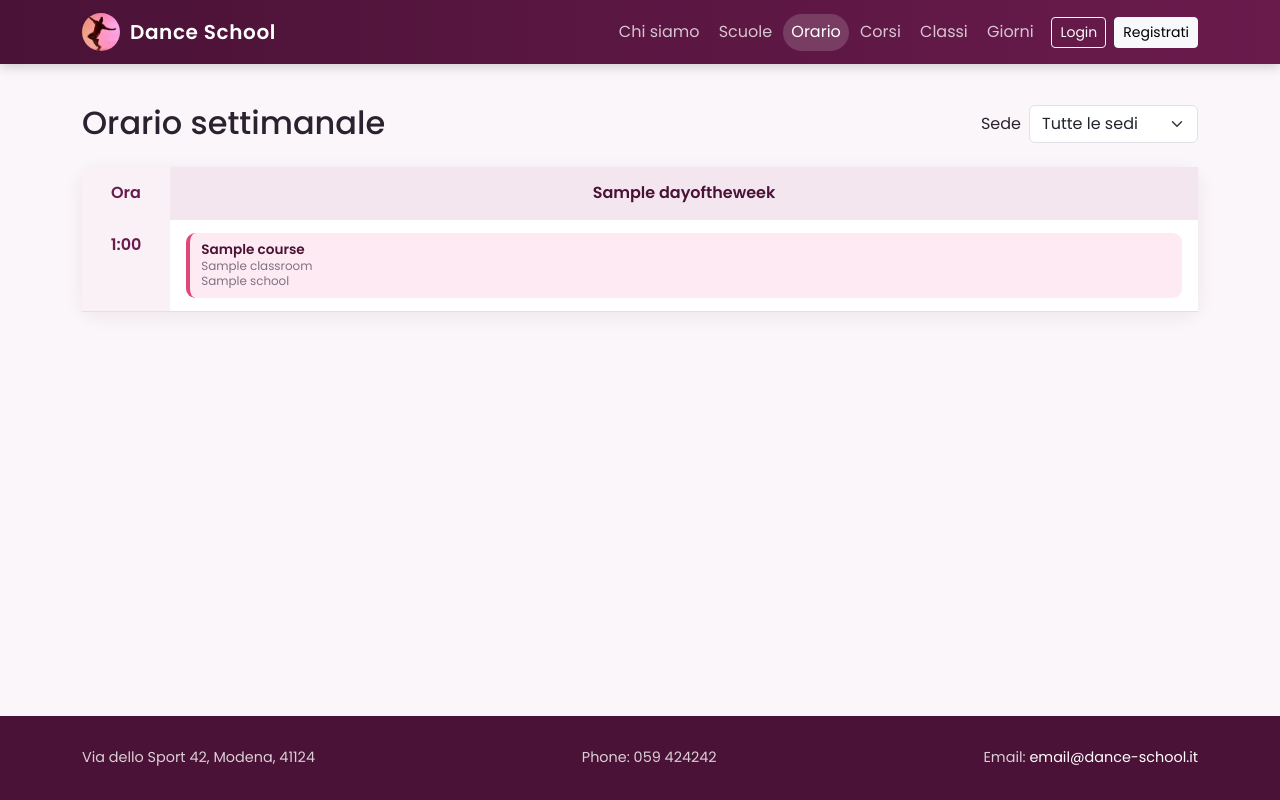
After one commit to Grass3525/dance-school, a Django app: page /school-conf/orario/ in a window 1280 px wide. The commit adds this page. Run offline with Django 5.2, Linux system fonts and the light colour scheme; tables that the repository leaves empty hold one stand-in row (values such as "Sample post"); some libraries are stand-ins or nearby versions.

Commit message:
add timetable

```diff
--- a/dance_school_project/urls.py
+++ b/dance_school_project/urls.py
@@ -9,4 +9,7 @@ urlpatterns = [
     path("admin/", admin.site.urls),
     path("school/", include("schoolmanagement.urls")),
     path("school-conf/", include("school.urls")),
-    path("api/v1/example/", views.api_example, name="api_example"),]
+    path("api/v1/example/", views.api_example, name="api_example"),
+    path("accounts/signup/", views.SignUpView.as_view(), name="signup"),
+    path("accounts/", include("django.contrib.auth.urls")),
+]
--- a/requirements.txt
+++ b/requirements.txt
@@ -1 +1,3 @@
 Django==6.1.2
+django-crispy-forms==2.7
+crispy-bootstrap5==2026.9
--- /dev/null
+++ b/school/templates/school/timetable.html
@@ -0,0 +1,61 @@
+{% extends "base.html" %}
+{% block title %}Orario settimanale{% endblock %}
+{% block content %}
+    <div class="d-flex justify-content-between align-items-center flex-wrap gap-3 mb-4">
+        <h1 class="h2 mb-0">Orario settimanale</h1>
+        <form method="get" class="d-flex align-items-center gap-2">
+            <label for="school" class="col-form-label">Sede</label>
+            <select name="school"
+                    id="school"
+                    class="form-select"
+                    onchange="this.form.submit()">
+                <option value="">Tutte le sedi</option>
+                {% for school in schools %}
+                    <option value="{{ school.pk }}"
+                            {% if school.pk == selected_school %}selected{% endif %}>
+                        {{ school.name }}
+                    </option>
+                {% endfor %}
+            </select>
+            <noscript>
+                <button type="submit" class="btn btn-brand">Filtra</button>
+            </noscript>
+        </form>
+    </div>
+    {% if rows and days %}
+        <div class="card">
+            <div class="table-responsive">
+                <table class="table timetable align-middle">
+                    <thead>
+                        <tr>
+                            <th class="hour-col">Ora</th>
+                            {% for day in days %}<th>{{ day.name }}</th>{% endfor %}
+                        </tr>
+                    </thead>
+                    <tbody>
+                        {% for row in rows %}
+                            <tr>
+                                <td class="hour-col">{{ row.hour }}:00</td>
+                                {% for cell in row.cells %}
+                                    <td>
+                                        {% for course in cell %}
+                                            <a class="slot" href="{% url 'course_detail' course.pk %}">
+                                                <strong>{{ course.subject }}</strong>
+                                                <small>{{ course.classroom.name }}</small>
+                                                {% if not selected_school %}<small>{{ course.school.name }}</small>{% endif %}
+                                            </a>
+                                        {% endfor %}
+                                    </td>
+                                {% endfor %}
+                            </tr>
+                        {% endfor %}
+                    </tbody>
+                </table>
+            </div>
+        </div>
+    {% else %}
+        <div class="alert alert-light border">
+            Nessun corso in programma{% if selected_school %} per questa sede{% endif %}.
+        </div>
+    {% endif %}
+{% endblock %}
--- a/school/urls.py
+++ b/school/urls.py
@@ -3,6 +3,11 @@ from django.urls import path
 from school import views
 
 urlpatterns = [
+    path(
+        "orario/",
+        views.TimetableView.as_view(),
+        name="timetable",
+    ),
     path(
         "corsi/",
         views.CourseListView.as_view(),
--- a/school/views.py
+++ b/school/views.py
@@ -3,6 +3,7 @@ from django.urls import reverse_lazy
 from django.views import generic
 
 from school.models import Classroom, Course, DayOfTheWeek
+from schoolmanagement.models import School
 
 __all__ = [
     "ClassroomDetailView",
@@ -16,6 +17,7 @@ __all__ = [
     "DayOfTheWeekDetailView",
     "DayOfTheWeekListView",
     "DayOfTheWeekUpdateView",
+    "TimetableView",
 ]
 
 
@@ -79,3 +81,37 @@ class CourseDeleteView(PermissionRequiredMixin, generic.DeleteView):
     permission_required = "school.delete_course"
     model = Course
     success_url = reverse_lazy("course_list")
+
+
+class TimetableView(generic.TemplateView):
+    """Orario settimanale: righe = orari di inizio, colonne = giorni."""
+
+    template_name = "school/timetable.html"
+
+    def get_context_data(self, **kwargs):
+        context = super().get_context_data(**kwargs)
+
+        school_id = self.request.GET.get("school", "")
+        school_id = int(school_id) if school_id.isdigit() else None
+
+        courses = Course.objects.select_related("day_of_the_week", "classroom", "school")
+        if school_id:
+            courses = courses.filter(school_id=school_id)
+        courses = list(courses.order_by("subject"))
+
+        days = list(DayOfTheWeek.objects.order_by("number"))
+        hours = sorted({course.starting_hour for course in courses})
+
+        grid = {}
+        for course in courses:
+            key = (course.starting_hour, course.day_of_the_week_id)
+            grid.setdefault(key, []).append(course)
+
+        context["days"] = days
+        context["rows"] = [
+            {"hour": hour, "cells": [grid.get((hour, day.id), []) for day in days]}
+            for hour in hours
+        ]
+        context["schools"] = School.objects.order_by("name")
+        context["selected_school"] = school_id
+        return context
--- a/static/css/style.css
+++ b/static/css/style.css
@@ -30,6 +30,7 @@ a:hover {
   color: var(--brand);
 }
 
+/* ---------- Navbar ---------- */
 .site-nav {
   background: linear-gradient(90deg, var(--brand-dark), var(--brand));
   box-shadow: 0 2px 12px rgb(0 0 0 / 20%);
@@ -63,6 +64,7 @@ a:hover {
   background: rgb(255 255 255 / 16%);
 }
 
+/* ---------- Layout ---------- */
 main {
   flex: 1;
   padding-top: 2.5rem;
@@ -85,6 +87,7 @@ main {
   margin: 0.15rem 0;
 }
 
+/* ---------- Hero ---------- */
 .hero {
   background: linear-gradient(135deg, var(--brand), var(--accent));
   color: #fff;
@@ -110,6 +113,7 @@ main {
   font-weight: 600;
 }
 
+/* ---------- Cards, tables ---------- */
 .card {
   border: 0;
   border-radius: var(--radius);
@@ -136,6 +140,7 @@ main {
   background: #fbeff5;
 }
 
+/* ---------- Buttons ---------- */
 .btn-brand {
   background: var(--brand);
   border-color: var(--brand);
@@ -159,6 +164,7 @@ main {
   color: #fff;
 }
 
+/* ---------- Detail ---------- */
 .detail-card dt {
   color: var(--muted);
   font-weight: 500;
@@ -168,38 +174,82 @@ main {
   font-weight: 500;
 }
 
-.form-card form p {
-  margin-bottom: 1.1rem;
-  display: flex;
-  flex-direction: column;
-}
-
-.form-card form label {
+/* ---------- Forms (crispy + Bootstrap) ---------- */
+.form-card .form-label {
   font-weight: 500;
-  margin-bottom: 0.3rem;
   color: var(--brand-dark);
 }
 
-.form-card form input:not([type="submit"]):not([type="hidden"]),
-.form-card form select {
+.form-card .form-control,
+.form-card .form-select {
+  border-radius: 0.55rem;
   padding: 0.6rem 0.8rem;
-  border: 1px solid #d9cdd5;
-  border-radius: 0.55rem;
-  background: #fff;
-  font: inherit;
 }
 
-.form-card form input:focus,
-.form-card form select:focus {
-  outline: 0;
+.form-card .form-control:focus,
+.form-card .form-select:focus {
   border-color: var(--accent);
   box-shadow: 0 0 0 0.2rem rgb(224 69 123 / 20%);
 }
 
-.form-card .errorlist {
-  list-style: none;
-  padding: 0;
-  margin: 0 0 0.3rem;
-  color: #c0204f;
-  font-size: 0.875rem;
+.form-card .form-text,
+.form-card .helptext {
+  color: var(--muted);
+  font-size: 0.85rem;
 }
+
+/* ---------- Orario settimanale ---------- */
+.timetable {
+  table-layout: fixed;
+  min-width: 52rem;
+}
+
+.timetable thead th {
+  text-align: center;
+}
+
+.timetable .hour-col {
+  width: 5.5rem;
+  text-align: center;
+  font-weight: 600;
+  color: var(--brand);
+  background: #faf1f6;
+}
+
+.timetable td {
+  vertical-align: top;
+  height: 5rem;
+}
+
+.slot {
+  display: block;
+  padding: 0.5rem 0.7rem;
+  margin-bottom: 0.4rem;
+  border-radius: 0.6rem;
+  border-left: 0.3rem solid var(--accent);
+  background: #fdeaf2;
+  color: var(--ink);
+  font-size: 0.85rem;
+  line-height: 1.3;
+  transition: transform 0.15s, box-shadow 0.15s;
+}
+
+.slot:last-child {
+  margin-bottom: 0;
+}
+
+.slot:hover {
+  color: var(--ink);
+  transform: translateY(-2px);
+  box-shadow: 0 4px 10px rgb(106 27 77 / 18%);
+}
+
+.slot strong {
+  display: block;
+  color: var(--brand-dark);
+}
+
+.slot small {
+  color: var(--muted);
+  display: block;
+}
--- a/templates/base.html
+++ b/templates/base.html
@@ -44,6 +44,11 @@
                                title="Vai a Lista delle Scuole">Scuole</a>
                         </li>
                         <li class="nav-item">
+                            <a class="nav-link {% if '/school-conf/orario/' in request.path %}active{% endif %}"
+                               href="{% url 'timetable' %}"
+                               title="Vai all'Orario settimanale">Orario</a>
+                        </li>
+                        <li class="nav-item">
                             <a class="nav-link {% if '/school-conf/corsi/' in request.path %}active{% endif %}"
                                href="{% url 'course_list' %}"
                                title="Vai a Lista dei Corsi">Corsi</a>
@@ -58,11 +63,29 @@
                                href="{% url 'dayoftheweek_list' %}"
                                title="Vai a Lista dei Giorni">Giorni</a>
                         </li>
-                        <li class="nav-item ms-lg-2">
-                            <a class="btn btn-sm btn-light"
-                               href="{% url 'admin:login' %}"
-                               title="Vai al Pannello di Amministrazione">Admin</a>
-                        </li>
+                        {% if user.is_authenticated %}
+                            <li class="nav-item ms-lg-2 text-white-50 small">Ciao, {{ user.username }}</li>
+                            {% if user.is_staff %}
+                                <li class="nav-item ms-lg-2">
+                                    <a class="btn btn-sm btn-light"
+                                       href="{% url 'admin:index' %}"
+                                       title="Vai al Pannello di Amministrazione">Admin</a>
+                                </li>
+                            {% endif %}
+                            <li class="nav-item ms-lg-2">
+                                <form method="post" action="{% url 'logout' %}" class="d-inline">
+                                    {% csrf_token %}
+                                    <button type="submit" class="btn btn-sm btn-outline-light">Logout</button>
+                                </form>
+                            </li>
+                        {% else %}
+                            <li class="nav-item ms-lg-2">
+                                <a class="btn btn-sm btn-outline-light" href="{% url 'login' %}">Login</a>
+                            </li>
+                            <li class="nav-item ms-lg-2">
+                                <a class="btn btn-sm btn-light" href="{% url 'signup' %}">Registrati</a>
+                            </li>
+                        {% endif %}
                     </ul>
                 </div>
             </div>
```
Also changed, not shown: dance_school_project/views.py (+21 -3 lines), school/templates/school/course_form.html (+6 -5 lines), README.md (added).
